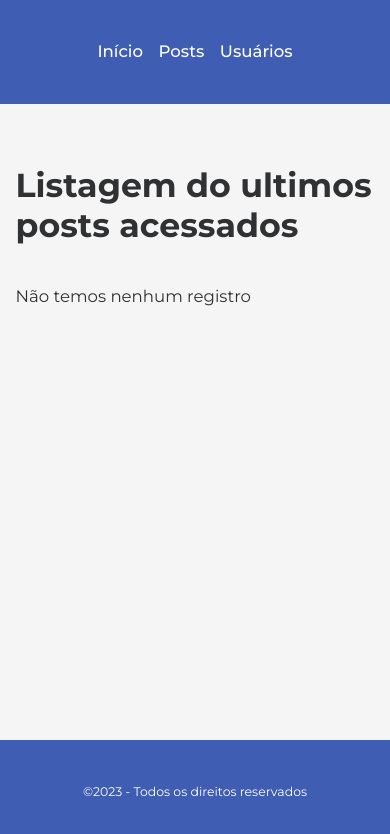
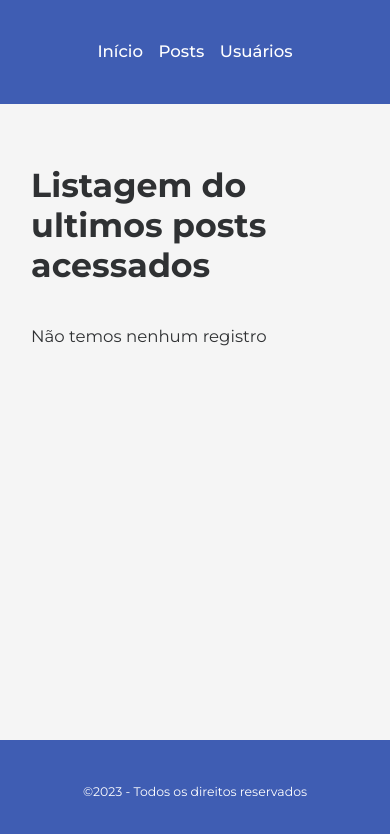
Before and after one commit to bruno-caike/posts-project, a React (Vite) app: page / in a window 390 px wide. Shown: the top 834 px of the page. Built offline with nearby package versions, Linux system fonts and the light colour scheme.

Commit message:
adicionado layout mobile no container

```diff
--- a/src/assets/sass/default/_preDefinitions.scss
+++ b/src/assets/sass/default/_preDefinitions.scss
@@ -36,6 +36,10 @@ body {
     width: 100%;
     margin: 0 auto;
     max-width: 146rem;
+    @include responsive(480px) {
+        padding-left: 3rem;
+        padding-right: 3rem;
+    }
 }
 
 /*begin centralize*/
--- a/src/pages/Users/show.jsx
+++ b/src/pages/Users/show.jsx
@@ -1,8 +1,8 @@
 import { useEffect, useState } from 'react';
-import { useParams } from 'react-router-dom';
+import { Link, useParams } from 'react-router-dom';
 import Base from '../../components/Base';
 import Loading from '../../components/Loading';
-import { url } from '../../utils/variables';
+import { routes, url } from '../../utils/variables';
 
 const User = () => {
     const [user, setUser] = useState(null);
```
